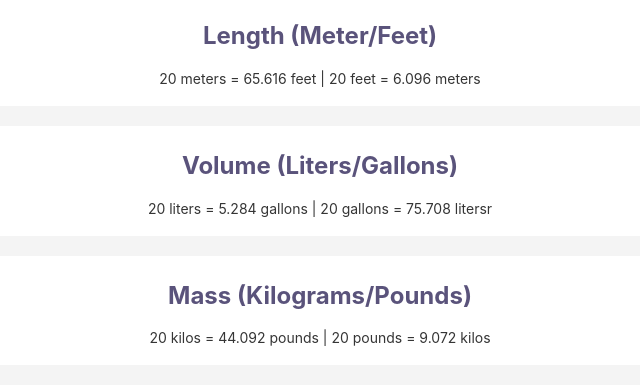
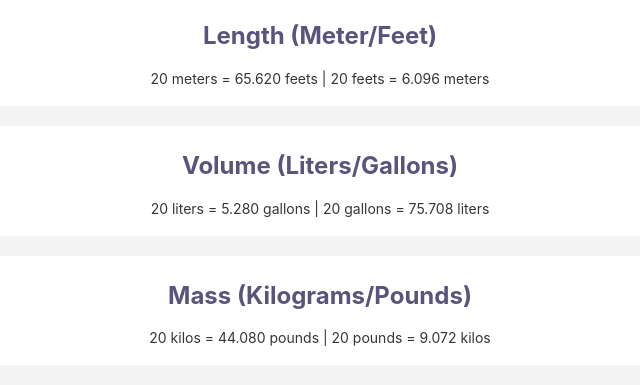
Before and after one commit to polo372/conversion-table, a website built with Vite: page index.html in a window 1280 px wide. Shown: the part 319-704 px from the top of the page, 320-960 px from the left. Built offline with nearby package versions, Linux system fonts and the light colour scheme; a web font is replaced by a local one.

Commit message:
correction html index.html

```diff
--- a/index.html
+++ b/index.html
@@ -16,15 +16,15 @@
         <div id="conversion-container">
             <div id="lenght-container" class="class-container">
                 <h2>Length (Meter/Feet)</h2>
-                <p class="paragraph-conversion" id="meter-paragraph">20 meters = 65.616 feet | 20 feet = 6.096 meters</p>
+                <p class="paragraph-conversion" id="meter-paragraph">20 meters = 65.620 feets | 20 feets = 6.096 meters</p>
             </div>
             <div id="volume-container" class="class-container">
                 <h2>Volume (Liters/Gallons)</h2>
-                <p class="paragraph-conversion" id="liter-paragraph">20 liters = 5.284 gallons | 20 gallons = 75.708 litersr</p>
+                <p class="paragraph-conversion" id="liter-paragraph">20 liters = 5.280 gallons | 20 gallons = 75.708 liters</p>
             </div>
             <div id="mass-container" class="class-container">
                 <h2>Mass (Kilograms/Pounds)</h2>
-                <p class="paragraph-conversion" id="kilo-paragraph">20 kilos = 44.092 pounds | 20 pounds = 9.072 kilos</p>
+                <p class="paragraph-conversion" id="kilo-paragraph">20 kilos = 44.080 pounds | 20 pounds = 9.072 kilos</p>
         </div>
         <script src="index.js"></script>
     </body>
```
